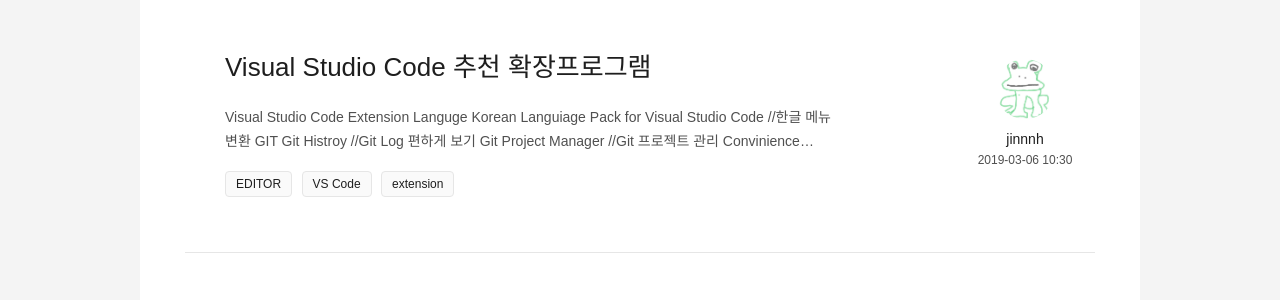
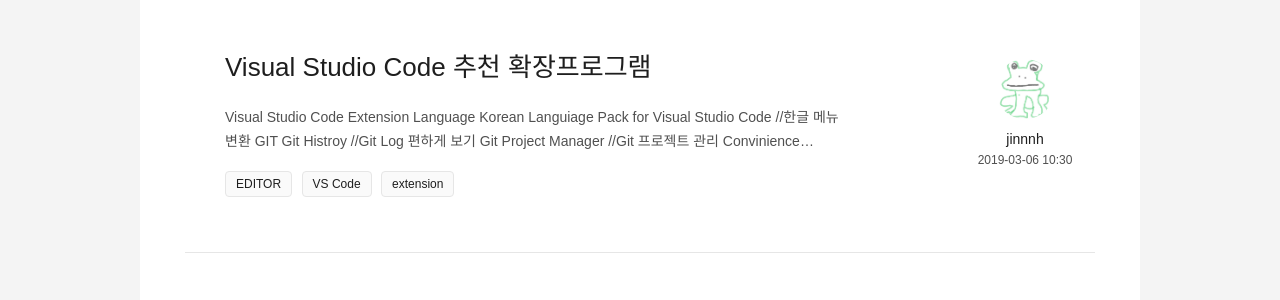
Before and after one commit to gutmate/gutmate.github.com, a Jekyll site: the page built from index.html, in a window 1280 px wide. Shown: the part 587-887 px from the top of the page. Built offline with Jekyll 4.4.1, drawn with Linux system fonts in a browser that asks for light colours; some web fonts are replaced; the list of posts is cut into pages by our own code.

Commit message:
Update post about vscode extension

```diff
--- a/_posts/2019-03-06-vscode-extension.md
+++ b/_posts/2019-03-06-vscode-extension.md
@@ -12,7 +12,7 @@
 
 ## Visual Studio Code Extension
 
-### Languge
+### Language
 
 - [__Korean Languiage Pack for Visual Studio Code__](https://marketplace.visualstudio.com/items?itemName=MS-CEINTL.vscode-language-pack-ko)
 //한글 메뉴 변환
```
